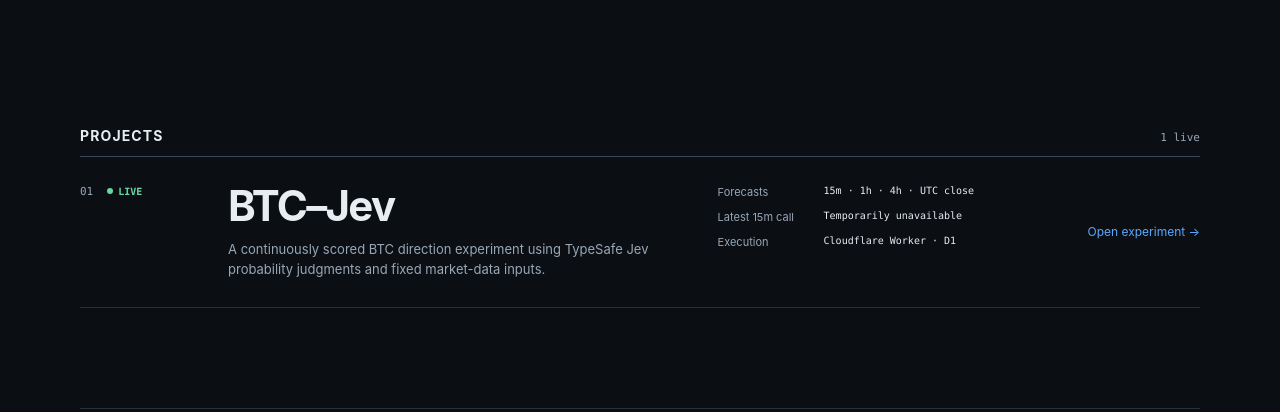
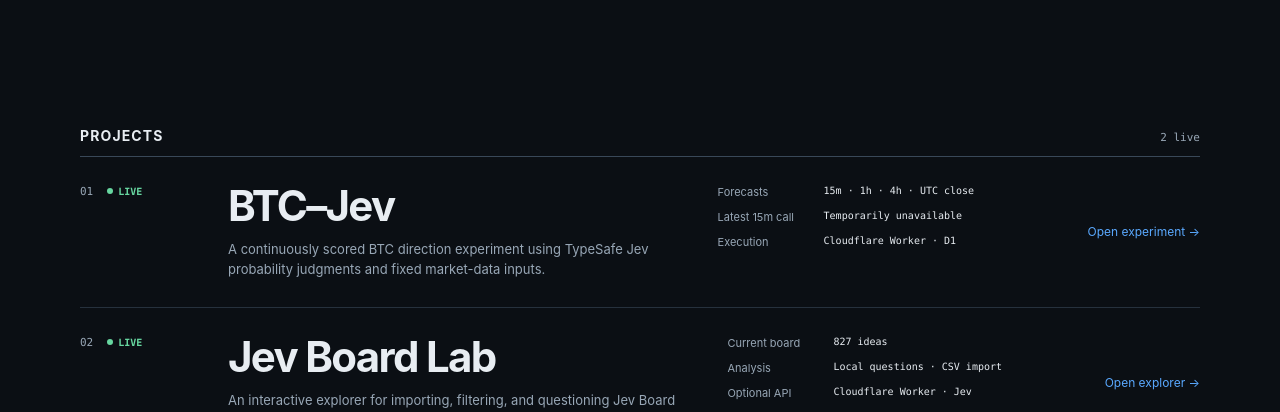
Before and after one commit to WebGrga/rg-lab, a website built with Vite: page index.html in a window 1280 px wide. Shown: the part 540-952 px from the top of the page. Built offline with nearby package versions, Linux system fonts and the light colour scheme; files whose address does not match are found by name.

Commit message:
Add Jev Board Lab to project index

```diff
--- a/index.html
+++ b/index.html
@@ -22,7 +22,7 @@
         <section class="lab-projects" aria-labelledby="projects-title">
           <div class="lab-section-heading">
             <h2 id="projects-title">Projects</h2>
-            <span>1 live</span>
+            <span>2 live</span>
           </div>
           <a class="project-card" href="/btc-jev">
             <div class="project-card-top">
@@ -40,6 +40,22 @@
             </dl>
             <span class="project-open">Open experiment →</span>
           </a>
+          <a class="project-card" href="/jev-board/">
+            <div class="project-card-top">
+              <span class="project-index">02</span>
+              <span class="status">Live</span>
+            </div>
+            <div>
+              <h3>Jev Board Lab</h3>
+              <p>An interactive explorer for importing, filtering, and questioning Jev Board datasets directly in the browser.</p>
+            </div>
+            <dl>
+              <div><dt>Current board</dt><dd>827 ideas</dd></div>
+              <div><dt>Analysis</dt><dd>Local questions · CSV import</dd></div>
+              <div><dt>Optional API</dt><dd>Cloudflare Worker · Jev</dd></div>
+            </dl>
+            <span class="project-open">Open explorer →</span>
+          </a>
         </section>
       </main>
       <footer class="lab-footer"><span>RG Lab</span><span>Built by Roko Grga</span></footer>
```
Also changed, not shown: README.md, netlify.toml.
